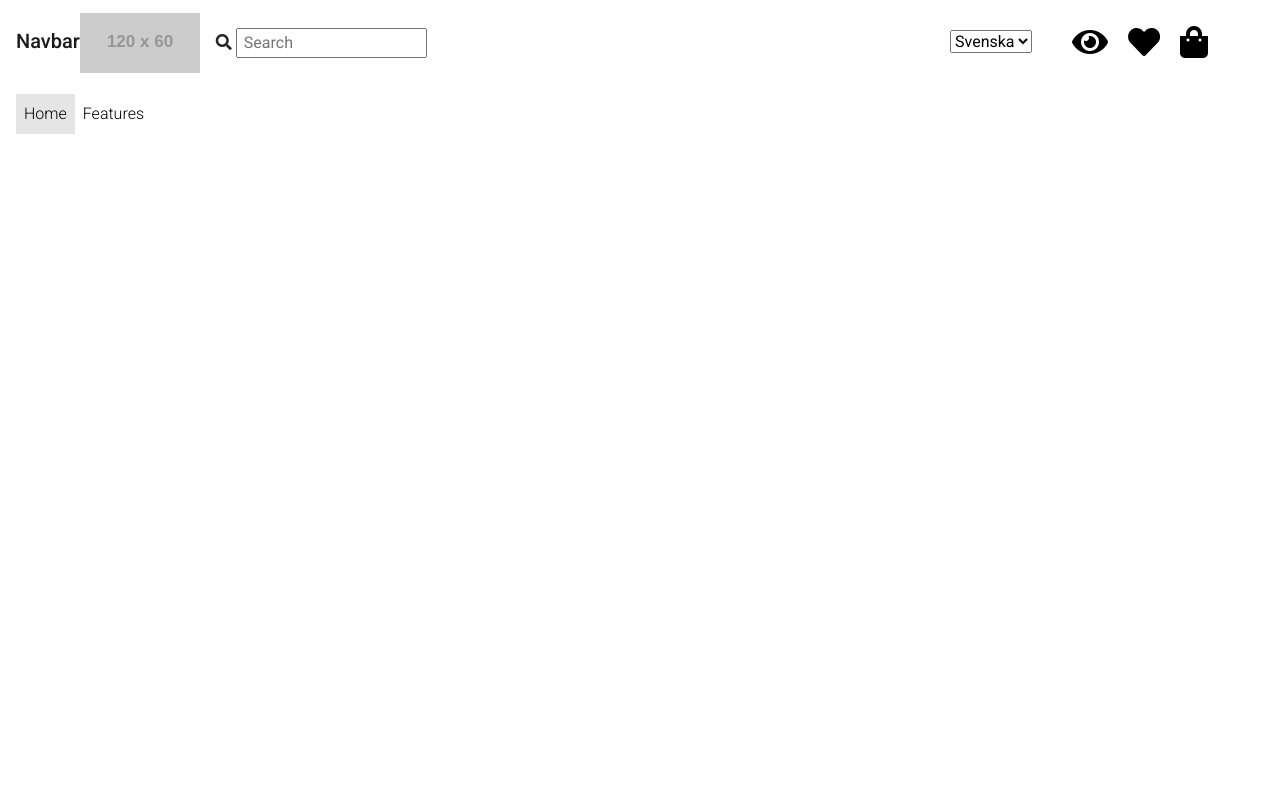
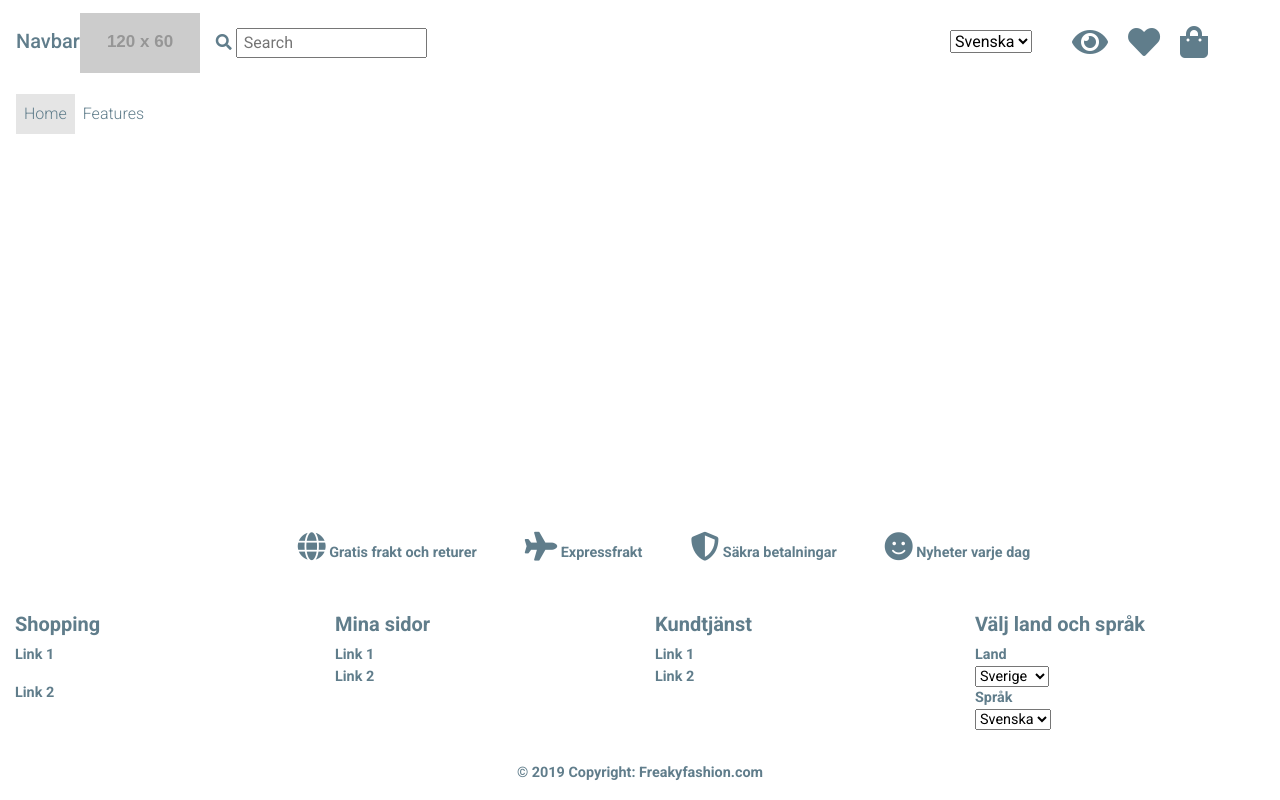
Before and after one commit to Stallind/react-freakyfashion, a React (Create React App) app: page / in a window 1280 px wide. Built offline with nearby package versions, Linux system fonts and the light colour scheme.

Commit message:
Add PageFooter

```diff
--- a/src/App.js
+++ b/src/App.js
@@ -1,11 +1,13 @@
 import React from 'react';
 import {BrowserRouter as Router,Switch,Route,Link} from "react-router-dom";
 import PageHeader from './components/PageHeader/PageHeader';
+import PageFooter from './components/PageFooter/PageFooter';
 
 function App() {
   return (
     <div className="App">
       <PageHeader />
+      <PageFooter />
     </div>
   );
 }
--- /dev/null
+++ b/src/components/PageFooter/PageFooter.css
@@ -0,0 +1,12 @@
+
+footer.page-footer a {
+    color: #607d8b !important;
+}
+
+.title {
+    font-weight: bold;
+}
+
+footer.page-footer a:hover {
+    color:black !important;
+}
--- /dev/null
+++ b/src/components/PageFooter/PageFooter.js
@@ -0,0 +1,84 @@
+import React, {useState} from 'react';
+import { BrowserRouter as Router } from 'react-router-dom';
+import { MDBCol, MDBContainer, MDBRow, MDBFooter } from "mdbreact";
+import '../PageFooter/PageFooter.css'
+
+const PageFooter = () => {
+
+    return (
+        <MDBFooter className="fixed-bottom font-small pt-4 mt-4 blue-grey-text font-weight-bold">
+        <MDBContainer fluid className="text-center text-md-left">
+            <MDBRow>
+                <MDBCol md="12" className="text-center">
+                    <i className="fa fa-globe fa-2x ml-1 ml-5"></i> <span>Gratis frakt och returer</span>
+                    <i className="fa fa-plane fa-2x ml-1 ml-5"></i> <span>Expressfrakt</span>
+                    <i className="fa fa-shield-alt fa-2x ml-1 ml-5"></i> <span>Säkra betalningar</span>
+                    <i className="fa fa-smile fa-2x ml-1 ml-5"></i> <span>Nyheter varje dag</span>
+                </MDBCol>
+            </MDBRow>
+            <MDBRow className="mt-5 ">
+                <MDBCol md="3">
+                    <h5 className="title">Shopping</h5>
+                    <ul className="list-unstyled">
+                    <li>
+                        <p><a href="#!">Link 1</a></p>
+                    </li>
+                    <li>
+                        <a href="#!">Link 2</a>
+                    </li>
+                    </ul>
+                </MDBCol>
+                <MDBCol md="3">
+                    <h5 className="title">Mina sidor</h5>
+                    <ul className="list-unstyled">
+                    <li>
+                        <a href="#!">Link 1</a>
+                    </li>
+                    <li>
+                        <a href="#!">Link 2</a>
+                    </li>
+                    </ul>
+                </MDBCol>
+                <MDBCol md="3">
+                    <h5 className="title">Kundtjänst</h5>
+                    <ul className="list-unstyled">
+                    <li>
+                        <a href="#!">Link 1</a>
+                    </li>
+                    <li>
+                        <a href="#!">Link 2</a>
+                    </li>
+                    </ul>
+                </MDBCol>
+                <MDBCol md="3">
+                    <h5 className="title">Välj land och språk</h5>
+                    <ul className="list-unstyled">
+                    <li>
+                        <div>Land</div>
+                        <select>
+                            <option value="sverige">Sverige</option>
+                            <option value="england">England</option>
+                        </select>
+                    </li>
+                    <li>
+                        <div>Språk</div>
+                        <select>
+                            <option value="svenska">Svenska</option>
+                            <option value="english">English</option>
+                        </select>
+                    </li>
+                    </ul>
+                </MDBCol>
+
+            </MDBRow>
+      </MDBContainer>
+      <div className="text-center py-3">
+        <MDBContainer fluid>
+          &copy; {new Date().getFullYear()} Copyright: Freakyfashion.com
+        </MDBContainer>
+      </div>
+    </MDBFooter>
+    )
+}
+
+export default PageFooter;
--- a/src/components/PageHeader/PageHeader.css
+++ b/src/components/PageHeader/PageHeader.css
@@ -5,3 +5,12 @@
 .btn {
     box-shadow: none !important;
 }
+
+.navbar .nav-item .nav-link{
+    color:#607d8b !important;
+
+}
+
+.navbar .nav-item .nav-link:hover{
+    color:black !important;
+}
--- a/src/components/PageHeader/PageHeader.js
+++ b/src/components/PageHeader/PageHeader.js
@@ -7,7 +7,7 @@ const PageHeader = () => {
 
     return (
         <Router>
-        <MDBNavbar color="white" light expand="md">
+        <MDBNavbar color="white" className="blue-grey-text" expand="md">
         <MDBNavbarBrand>
           <strong className="">Navbar</strong>
           <img src="https://via.placeholder.com/120x60?text=Freaky+Fashion.com" alt="Freaky fashion logo"/>
```
